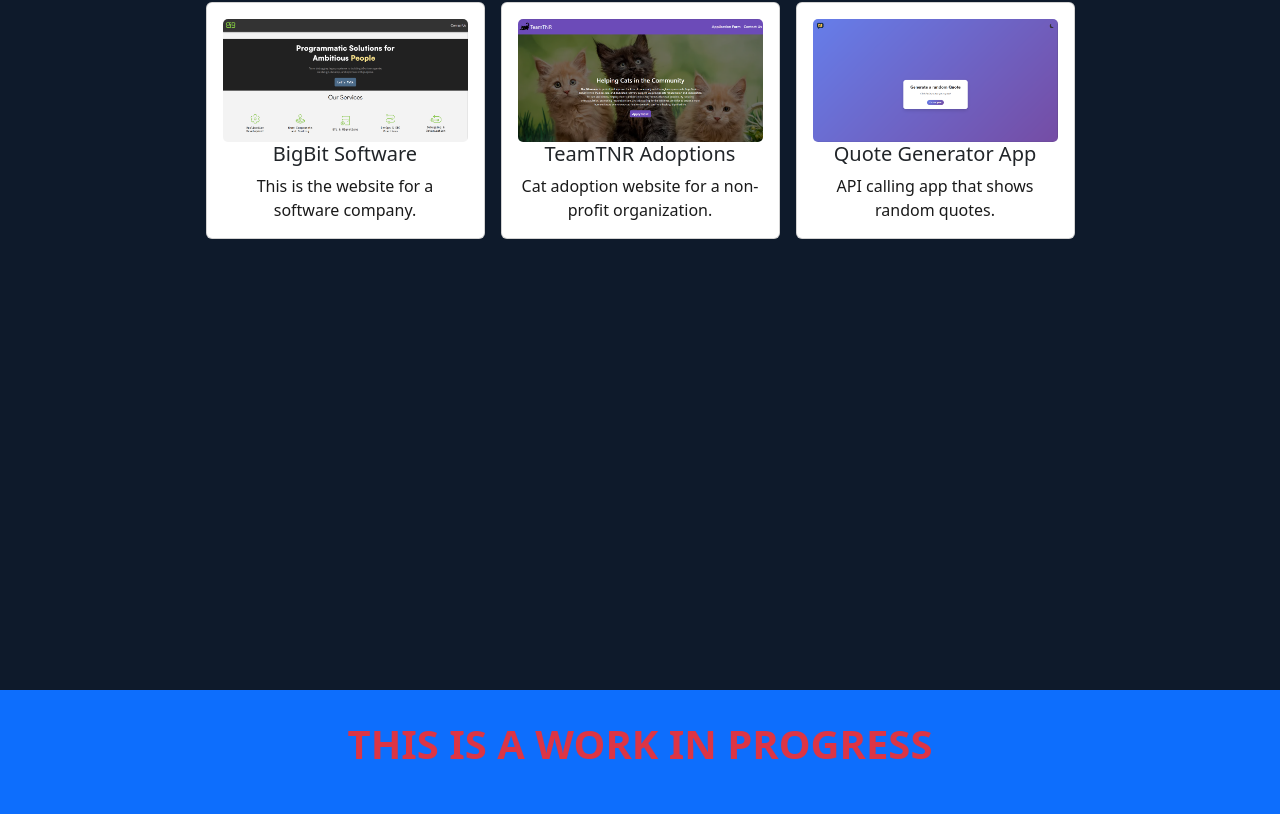
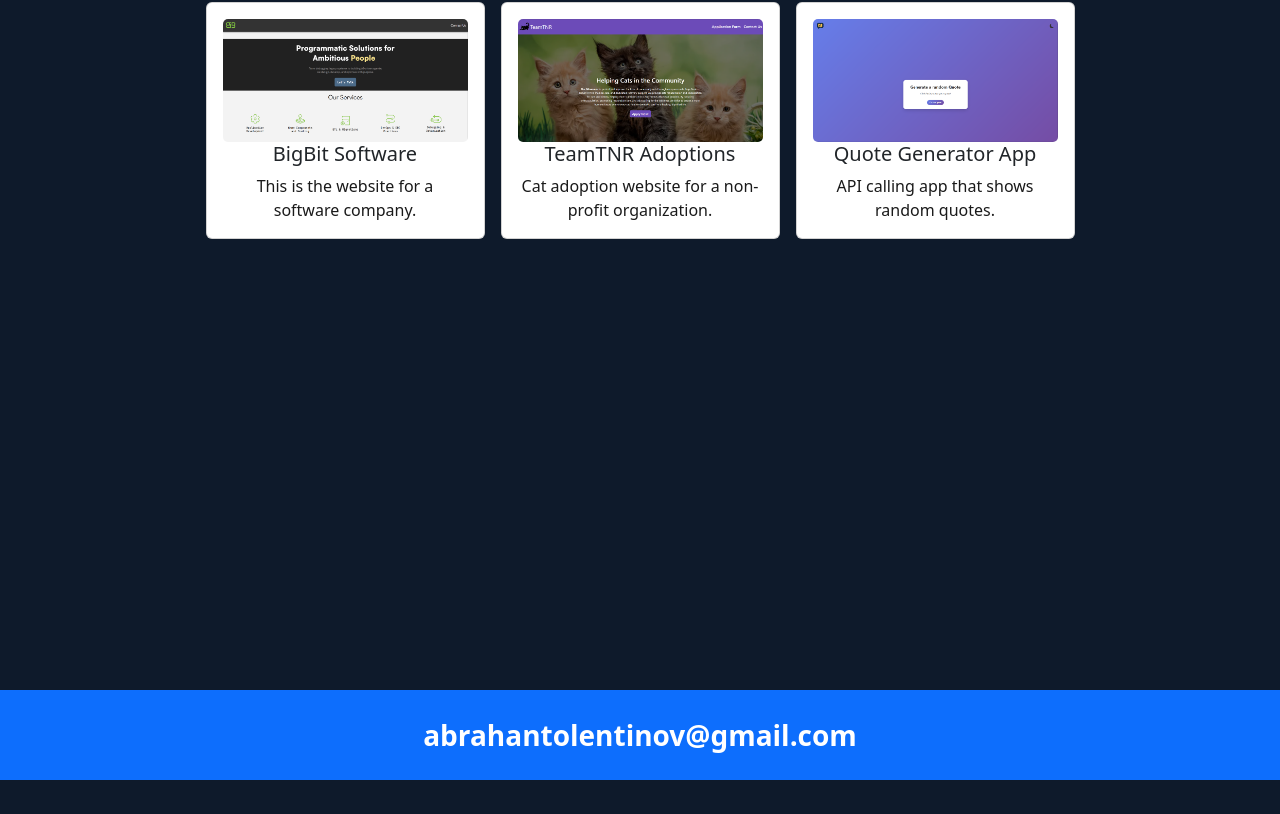
Before and after one commit to AbrahanTV/my-portfolio, a React (Vite) app: page / in a window 1280 px wide. Shown: the part 982-1796 px from the top of the page. After the commit the page ends 1762 px from the top, so only its background shows below. Built offline with nearby package versions, Linux system fonts and the light colour scheme.

Commit message:
added email to footer

```diff
--- a/src/components/Footer.jsx
+++ b/src/components/Footer.jsx
@@ -3,7 +3,12 @@
     <>
       <footer id="footer">
         <div className="container-fluid d-flex align-items-center justify-content-center p-4 mt-4 bg-primary">
-          <p className="text-danger fs-1 fw-bold">THIS IS A WORK IN PROGRESS</p>
+          <a
+            href="mailto:abrahantolentinov@gmail.com"
+            className="text-white text-decoration-none fs-3 fw-bold"
+          >
+            abrahantolentinov@gmail.com
+          </a>
         </div>
       </footer>
     </>
```
